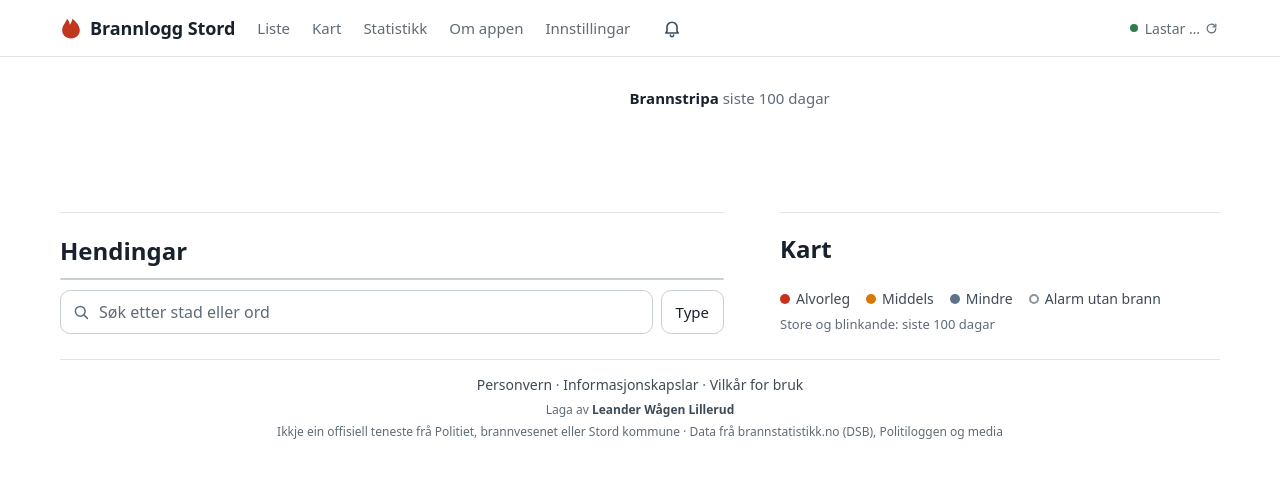
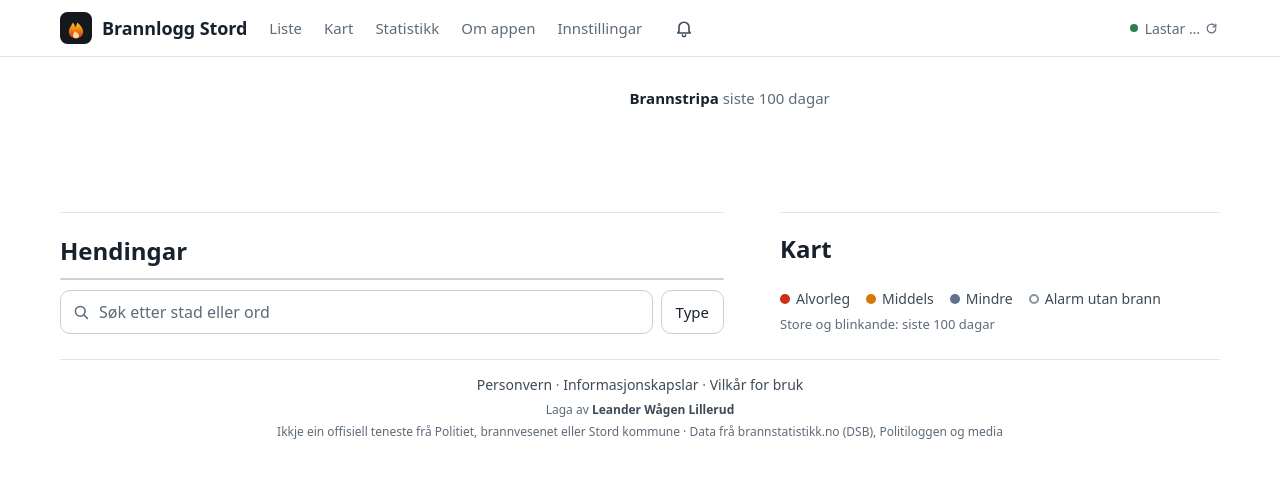
Before and after one commit to Lillerud-land1/brannlogg, a plain HTML site: page mal.html in a window 1280 px wide. Drawn offline with Linux system fonts and the light colour scheme; a web font is replaced by a local one.

Commit message:
Gamal logo tilbake (mørk rute med flamme)
Co-Authored-By: Claude Opus 5.5 <noreply@anthropic.com>

```diff
--- a/mal.html
+++ b/mal.html
@@ -68,8 +68,8 @@ h1,h2,h3{margin:0;text-wrap:balance}
 .topbar{position:sticky;top:env(safe-area-inset-top,0px);z-index:20;background:var(--topbar);
   -webkit-backdrop-filter:blur(12px);backdrop-filter:blur(12px);border-bottom:1px solid var(--line)}
 .topbar .wrap{display:flex;align-items:center;gap:12px;min-height:56px}
-.brand{display:flex;align-items:center;gap:8px;text-decoration:none;min-width:0}
-.logo{width:22px;height:22px;flex:none}
+.brand{display:flex;align-items:center;gap:10px;text-decoration:none;min-width:0}
+.logo{width:32px;height:32px;flex:none}
 .brand-text{display:flex;flex-direction:column;line-height:1}
 .brand-name{font-weight:700;font-size:18px;letter-spacing:-.005em}
 .brand-sub{display:none}
@@ -617,8 +617,10 @@ try { brannloggInnst(JSON.parse(localStorage.getItem("brannlogg_innst") || "{}")
 <header class="topbar">
   <div class="wrap">
     <a class="brand" href="#liste" data-go="liste" aria-label="Brannlogg Stord – til lista">
-      <svg class="logo" viewBox="8 9.5 18 19" aria-hidden="true">
-        <path d="M17 28c-4.6 0-7.6-3-7.6-7 0-4.1 3-6.4 4.2-9.9 1.6 1.6 2.3 3.4 2.3 5.1 1.2-1.2 2.1-3 2.3-5.1 3.5 2.6 6.4 6.4 6.4 9.9 0 4-3 7-7.6 7Z" style="fill:var(--fire)"/>
+      <svg class="logo" viewBox="0 0 34 34" aria-hidden="true">
+        <rect width="34" height="34" rx="8" fill="#15181D"/>
+        <path d="M17 28c-4.6 0-7.6-3-7.6-7 0-4.1 3-6.4 4.2-9.9 1.6 1.6 2.3 3.4 2.3 5.1 1.2-1.2 2.1-3 2.3-5.1 3.5 2.6 6.4 6.4 6.4 9.9 0 4-3 7-7.6 7Z" fill="url(#g-flamme)"/>
+        <path d="M17 28c-2 0-3.3-1.3-3.3-3.1 0-1.8 1.4-2.9 2-4.4 1.6 1.2 4.6 2.6 4.6 4.4 0 1.8-1.3 3.1-3.3 3.1Z" fill="#FFE9A6" opacity=".9"/>
       </svg>
       <span class="brand-text"><span class="brand-name">Brannlogg Stord</span><span class="brand-sub">Stord kommune</span></span>
     </a>
```
